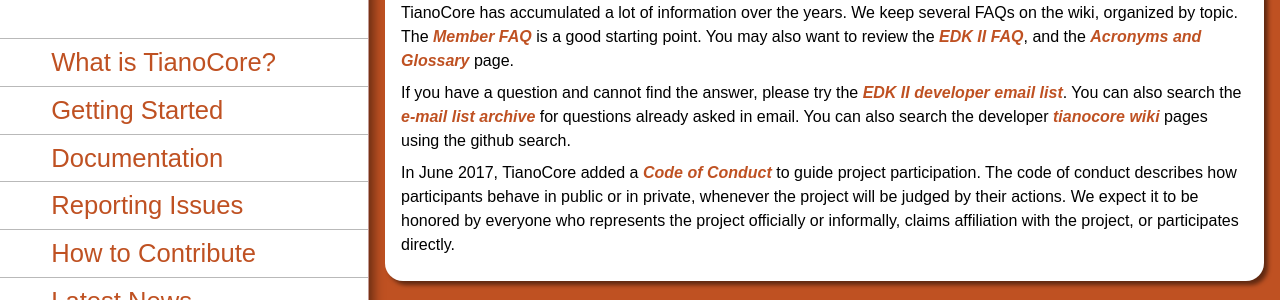
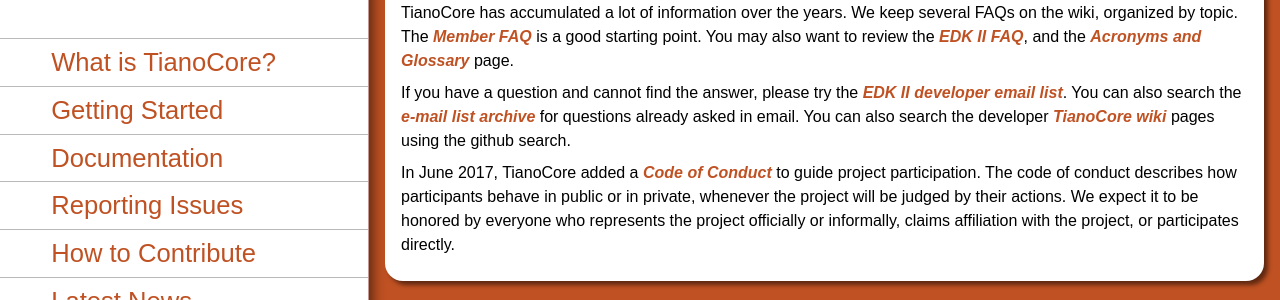
Before and after one commit to tianocore/tianocore.github.io, a Jekyll site: the page built from faq.md, in a window 1280 px wide. Shown: the part 207-507 px from the top of the page. Built offline with Jekyll 4.4.1, drawn with Linux system fonts in a browser that asks for light colours; nearby versions of some CDN libraries.

Commit message:
Update faq.md

```diff
--- a/faq.md
+++ b/faq.md
@@ -8,6 +8,6 @@ redirect_from:
 
 TianoCore has accumulated a lot of information over the years. We keep several FAQs on the wiki, organized by topic. The [Member FAQ]({{wiki}}/Member-FAQ){:target="_blank"} is a good starting point. You may also want to review the [EDK II FAQ]({{wiki}}/EDK-II-FAQ){:target="_blank"}, and the [Acronyms and Glossary]({{wiki}}/Acronyms-and-Glossary){:target="_blank"} page.
 
-If you have a question and cannot find the answer, please try the [EDK II developer email list]({{wiki}}/edk2-devel){:target="_blank"}. You can also search the [e-mail list archive](https://lists.01.org/pipermail/edk2-devel/){:target="_blank"} for questions already asked in email. You can also search the developer [tianocore wiki]({{wiki}}/How-to-Search){:target="_blank"} pages using the github search.
+If you have a question and cannot find the answer, please try the [EDK II developer email list]({{wiki}}/edk2-devel){:target="_blank"}. You can also search the [e-mail list archive](https://lists.01.org/pipermail/edk2-devel/){:target="_blank"} for questions already asked in email. You can also search the developer [TianoCore wiki]({{wiki}}/How-to-Search){:target="_blank"} pages using the github search.
 
 In June 2017, TianoCore added a [Code of Conduct]({{baseurl}}/coc.html) to guide project participation. The code of conduct describes how participants behave in public or in private, whenever the project will be judged by their actions. We expect it to be honored by everyone who represents the project officially or informally, claims affiliation with the project, or participates directly.
```
